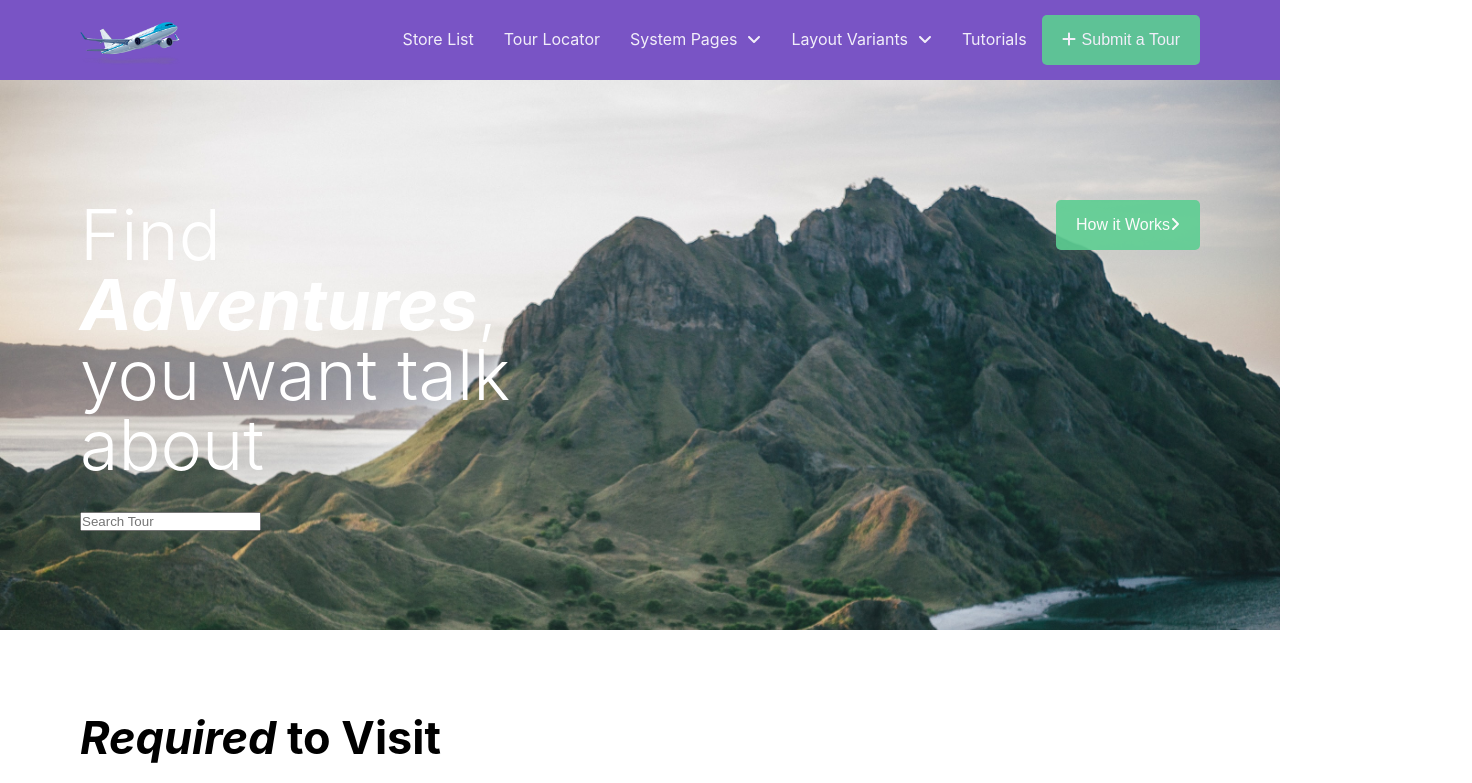
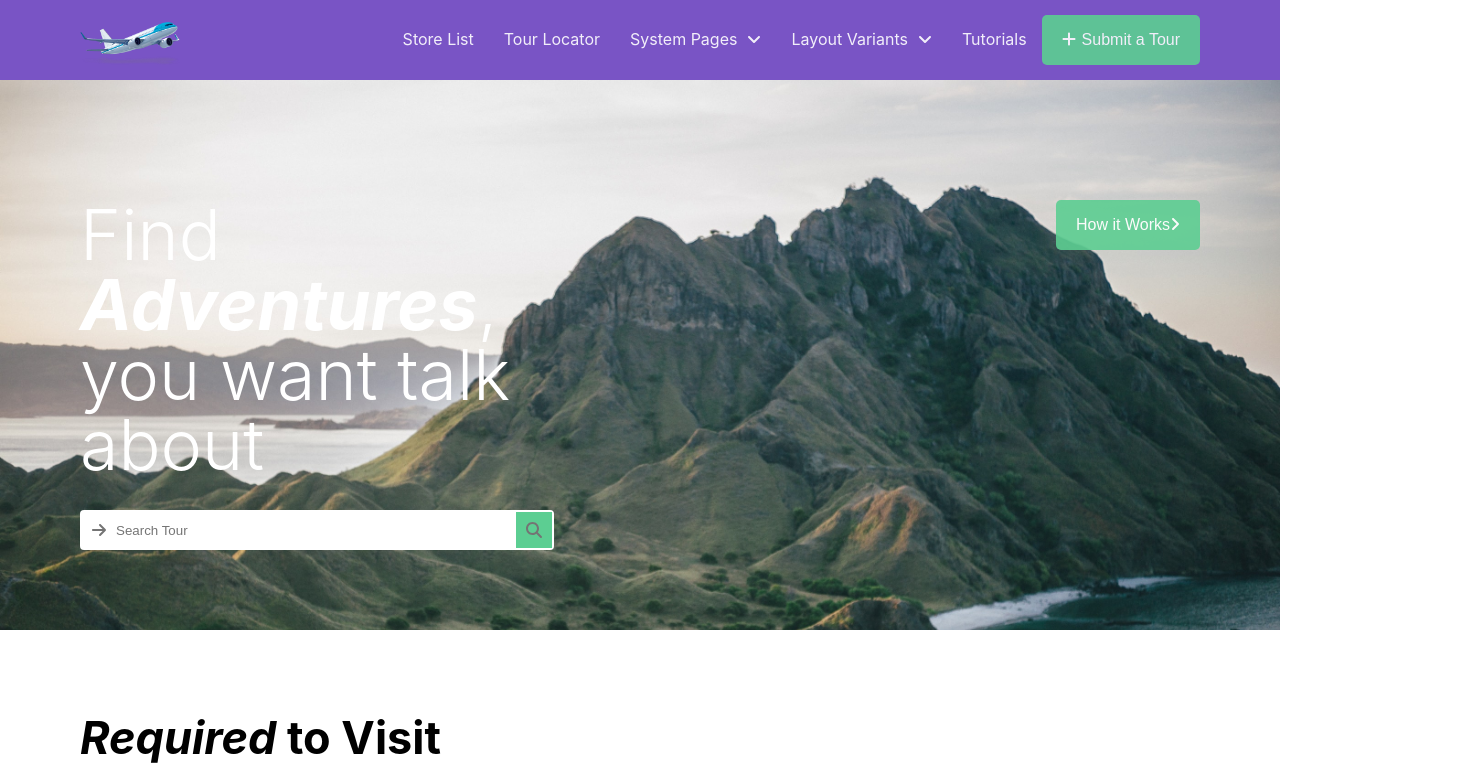
Before and after one commit to Farhanmfh/fitpeo, a React (Create React App) app: page / in a window 1280 px wide. Shown: the top 783 px of the page, 1472 px wide, since content can reach past the window. Built offline with nearby package versions, Linux system fonts and the light colour scheme.

Commit message:
add search box

```diff
--- a/src/components/HomePage/index.js
+++ b/src/components/HomePage/index.js
@@ -1,8 +1,12 @@
 import React from "react";
 import { FontAwesomeIcon } from "@fortawesome/react-fontawesome";
-import { faAngleRight } from "@fortawesome/free-solid-svg-icons";
+import {
+    faAngleRight,
+    faArrowRight,
+    faMagnifyingGlass,
+} from "@fortawesome/free-solid-svg-icons";
+
 import sideNavImg from "../../store/sideNavBG.jpg";
-
 import Tour from "../TourCard";
 import tourData from "../TourCard/tourDetails";
 import "./styles.css";
@@ -28,7 +32,19 @@ function HomePage() {
                         </button>
                     </div>
                 </div>
-                <input placeholder="Search Tour" />
+                <div className="search-field-card">
+                    <FontAwesomeIcon
+                        icon={faArrowRight}
+                        className="search-field-arrow-right"
+                    />
+                    <input placeholder="Search Tour" className="search-field" />
+                    <div className="search-button">
+                        <FontAwesomeIcon
+                            icon={faMagnifyingGlass}
+                            className="search-field-arrow-right"
+                        />
+                    </div>
+                </div>
             </div>
             <div className="bottom-section">
                 <h2 style={{ fontSize: "45px", marginBottom: "20px" }}>
--- a/src/components/HomePage/styles.css
+++ b/src/components/HomePage/styles.css
@@ -44,9 +44,41 @@
 
 .tour-info {
     margin-left: 5%;
-    justify-content: space-between;
 }
 
 .tour {
-    height: 250px;
+    margin: 0px 20px;
 }
+
+.search-field-card {
+    background-color: #fff;
+    display: flex;
+    height: 40px;
+    padding: 2px;
+    border-radius: 4px;
+    width: max-content;
+}
+
+.search-field {
+    width: 400px;
+    border: none;
+}
+
+.search-field:focus {
+    outline: none;
+}
+
+.search-field-arrow-right {
+    margin: 10px;
+    color: #747474;
+}
+
+.search-button {
+    display: inline;
+    background-color: #5cce92;
+    color: #fff;
+}
+
+.search-button:hover {
+    cursor: pointer;
+}
--- a/src/components/TourCard/index.js
+++ b/src/components/TourCard/index.js
@@ -21,7 +21,7 @@ const Tour = ({ tourDetails }) => {
                     <FontAwesomeIcon
                         icon={faFireFlameCurved}
                         style={{ color: "#b73846" }}
-                    />{" "}
+                    />
                     {name}
                 </h3>
                 <span>Store </span>
@@ -29,23 +29,17 @@ const Tour = ({ tourDetails }) => {
                     <FontAwesomeIcon
                         icon={faGem}
                         style={{ color: "#b73846" }}
-                    />{" "}
-                    {store}{" "}
+                    />
+                    {store}
                 </h5>
-                <br />
                 <FontAwesomeIcon
                     style={{ color: "#f4a60e" }}
                     icon={faPeopleGroup}
-                />{" "}
+                />
                 {guests}
-                <br />
-                <FontAwesomeIcon
-                    style={{ color: "#f4a60e" }}
-                    icon={faClock}
-                />{" "}
+                <FontAwesomeIcon style={{ color: "#f4a60e" }} icon={faClock} />
                 {days}
-                {" Days Tour"}
-                <br />
+                Days Tour
                 <h3 style={{ color: "red", paddingTop: "10px" }}>
                     <FontAwesomeIcon
                         style={{ color: "#8080806b", opacity: "40%" }}
```
Also changed, not shown: 1 other file (tests, documents, lock files or other folders).
